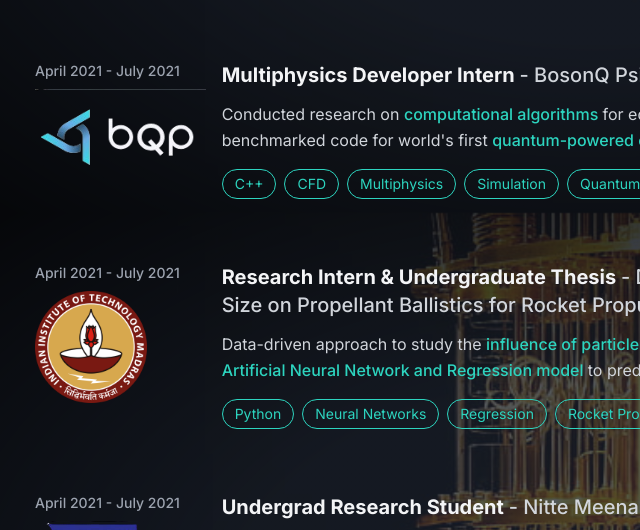
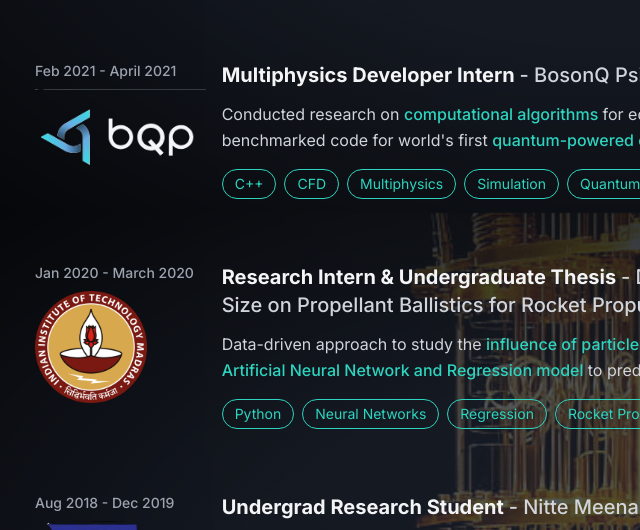
Before and after one commit to sunny-kumar-khadka/sunnykhadka, a plain HTML site: page index.html in a window 1280 px wide. Shown: the part 2787-3317 px from the top of the page, 45-685 px from the left. Drawn offline with nearby package versions, Linux system fonts and the light colour scheme.

Commit message:
changed timeframes in experience section

```diff
--- a/index.html
+++ b/index.html
@@ -670,7 +670,7 @@
                     <div class="flex">
                         <!-- Left Column: Date -->
                         <div class="w-1/6 pr-4">
-                            <div class="text-gray-400 text-sm font-medium font-bold">April 2021 - July 2021</div>
+                            <div class="text-gray-400 text-sm font-medium font-bold">Feb 2021 - April 2021</div>
                             <div class="mt-2">
                                 <img src="image/bosonq_psi_logo.png" alt="BosonQ Psi Logo" class="h-30 w-30 object-contain" loading="lazy">
                             </div>
@@ -704,7 +704,7 @@
                     <div class="flex">
                         <!-- Left Column: Date -->
                         <div class="w-1/6 pr-4">
-                            <div class="text-gray-400 text-sm font-medium font-bold">April 2021 - July 2021</div>
+                            <div class="text-gray-400 text-sm font-medium font-bold">Jan 2020 - March 2020</div>
                             <div class="mt-2">
                                 <img src="image/IIT_Madras_Logo.png" alt="IIT Madras Logo" class="h-28 w-28 object-contain" loading="lazy">
                             </div>
@@ -754,7 +754,7 @@
                     <div class="flex">
                         <!-- Left Column: Date -->
                         <div class="w-1/6 pr-4">
-                            <div class="text-gray-400 text-sm font-medium font-bold">April 2021 - July 2021</div>
+                            <div class="text-gray-400 text-sm font-medium font-bold">Aug 2018 - Dec 2019</div>
                             <div class="mt-2">
                                 <img src="image/nmit_logo.png" alt="NMIT Logo" class="h-28 w-28 object-contain" loading="lazy">
                             </div>
```
